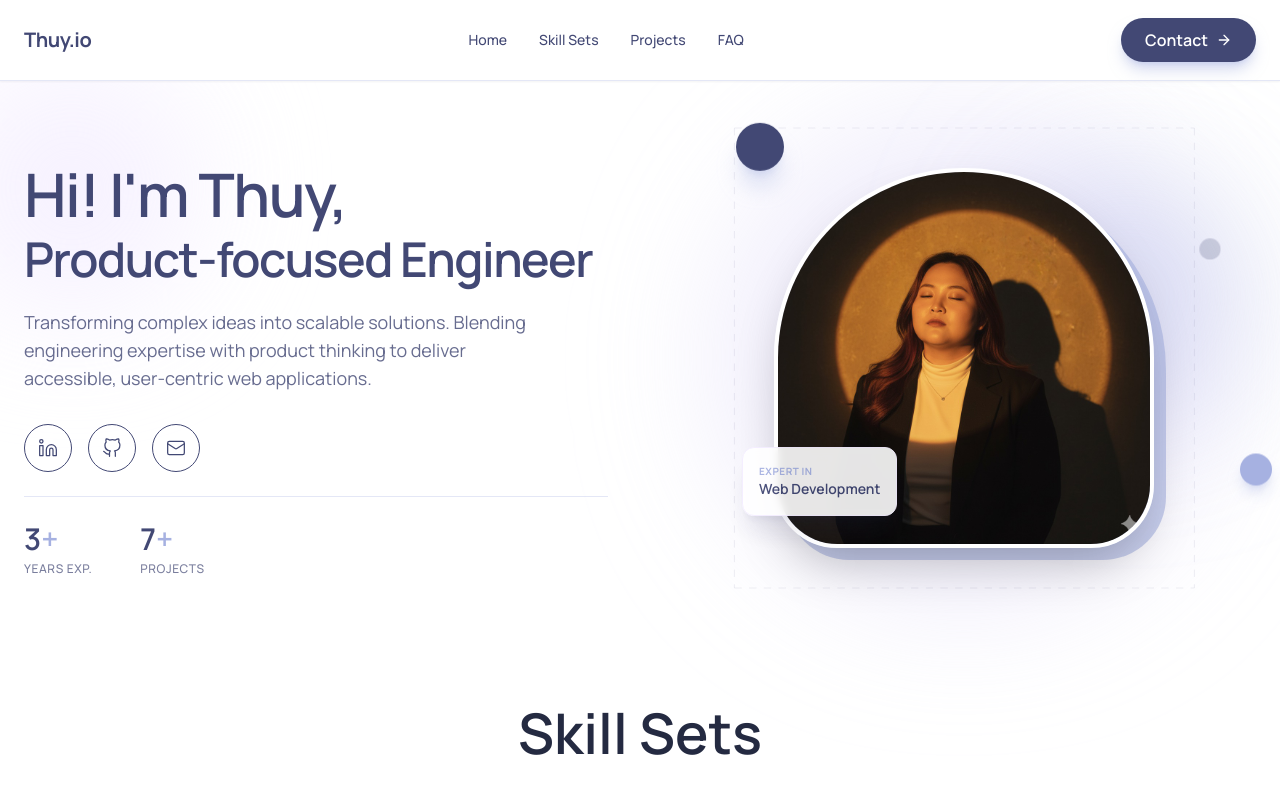
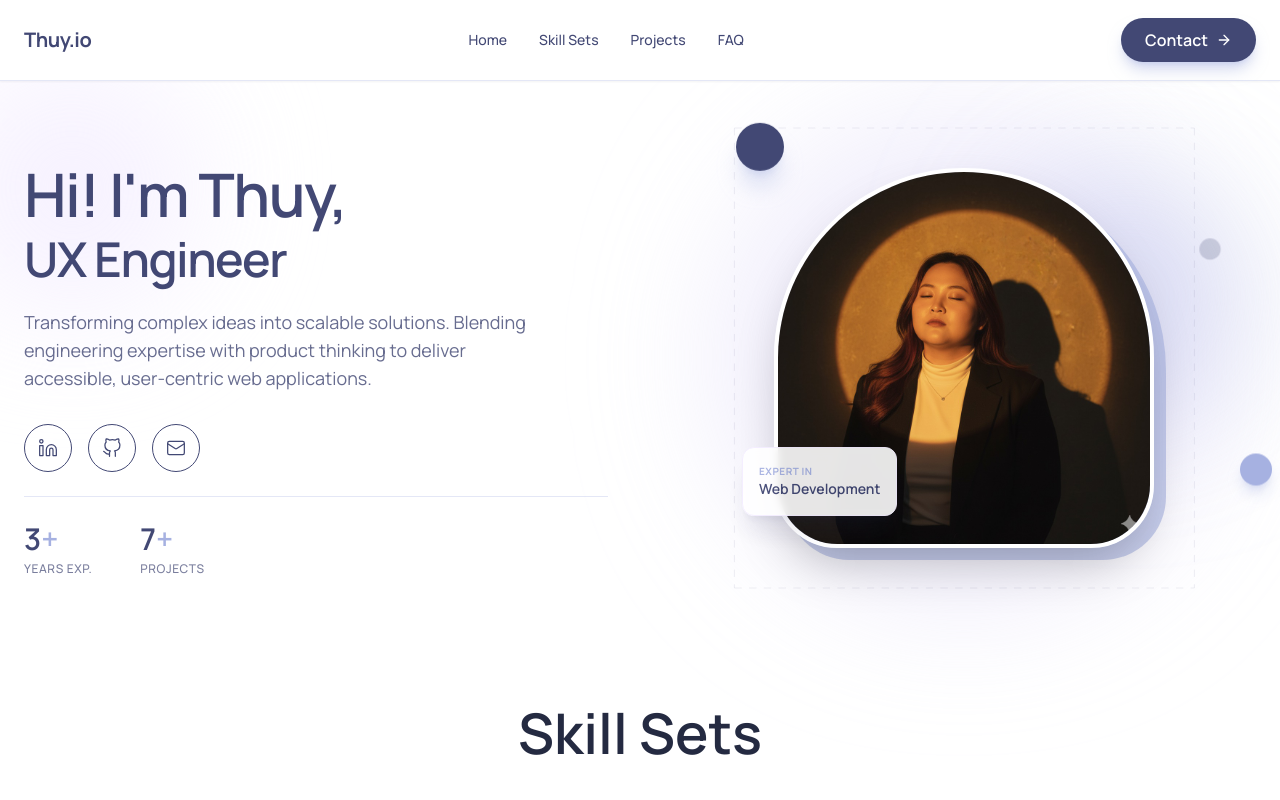
Before and after one commit to hankimthuy/Thuy-Porfolio, a Next.js app: page / in a window 1280 px wide. Shown: the top 800 px of the page. Built offline with nearby package versions, Linux system fonts and the light colour scheme.

Commit message:
Change title from 'Product-focused Engineer' to 'UX Engineer'

```diff
--- a/components/Hero.tsx
+++ b/components/Hero.tsx
@@ -16,7 +16,7 @@ const Hero = () => {
           <h1 className="text-3xl lg:text-6xl font-semibold leading-[1.15] text-[#424874] tracking-tight">
             Hi! I'm Thuy,<br />
             <span className="text-2xl lg:text-5xl text-[#424874]">
-              Product-focused Engineer
+              UX Engineer
             </span>
           </h1>
         </div>
```
